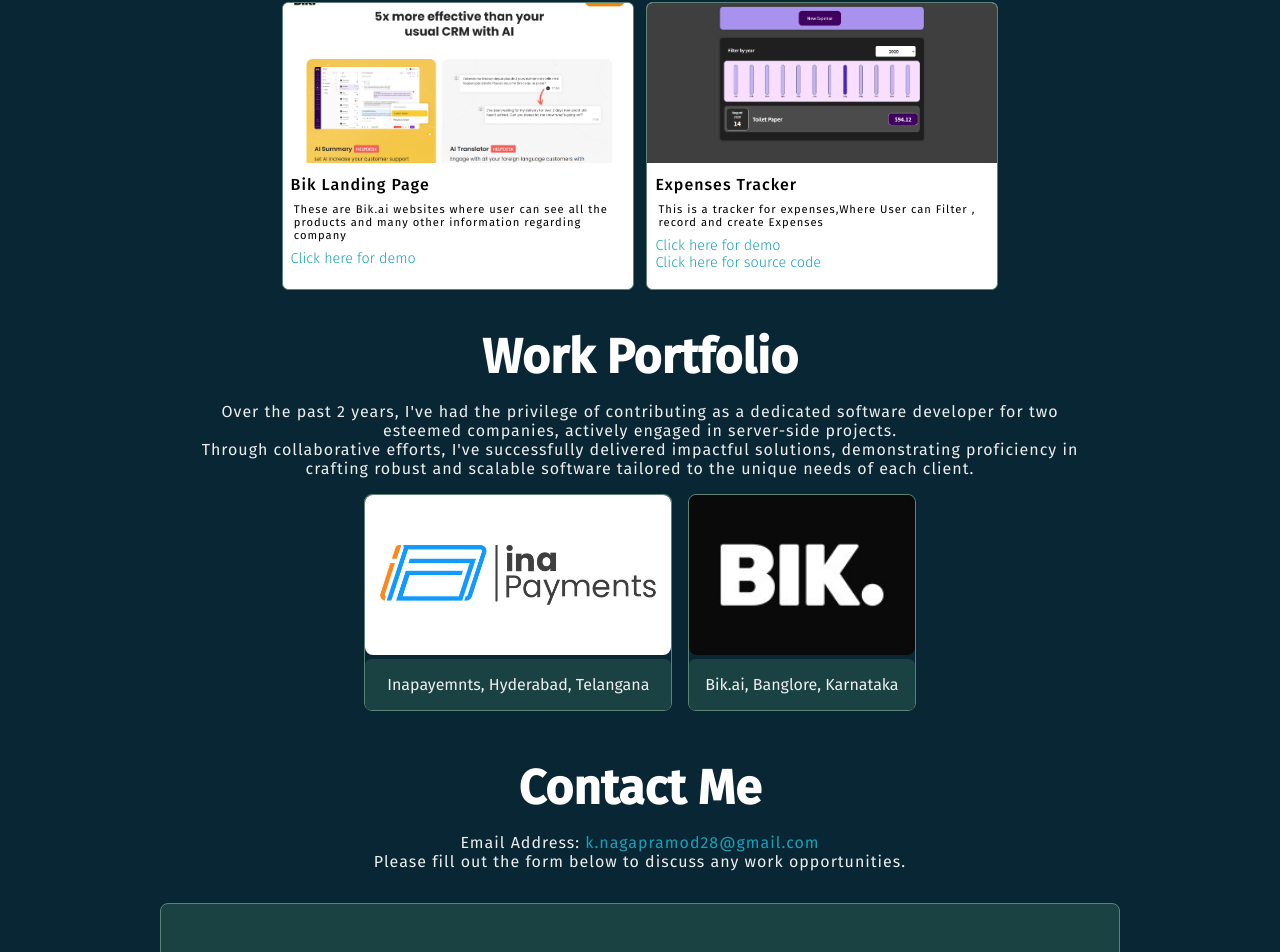
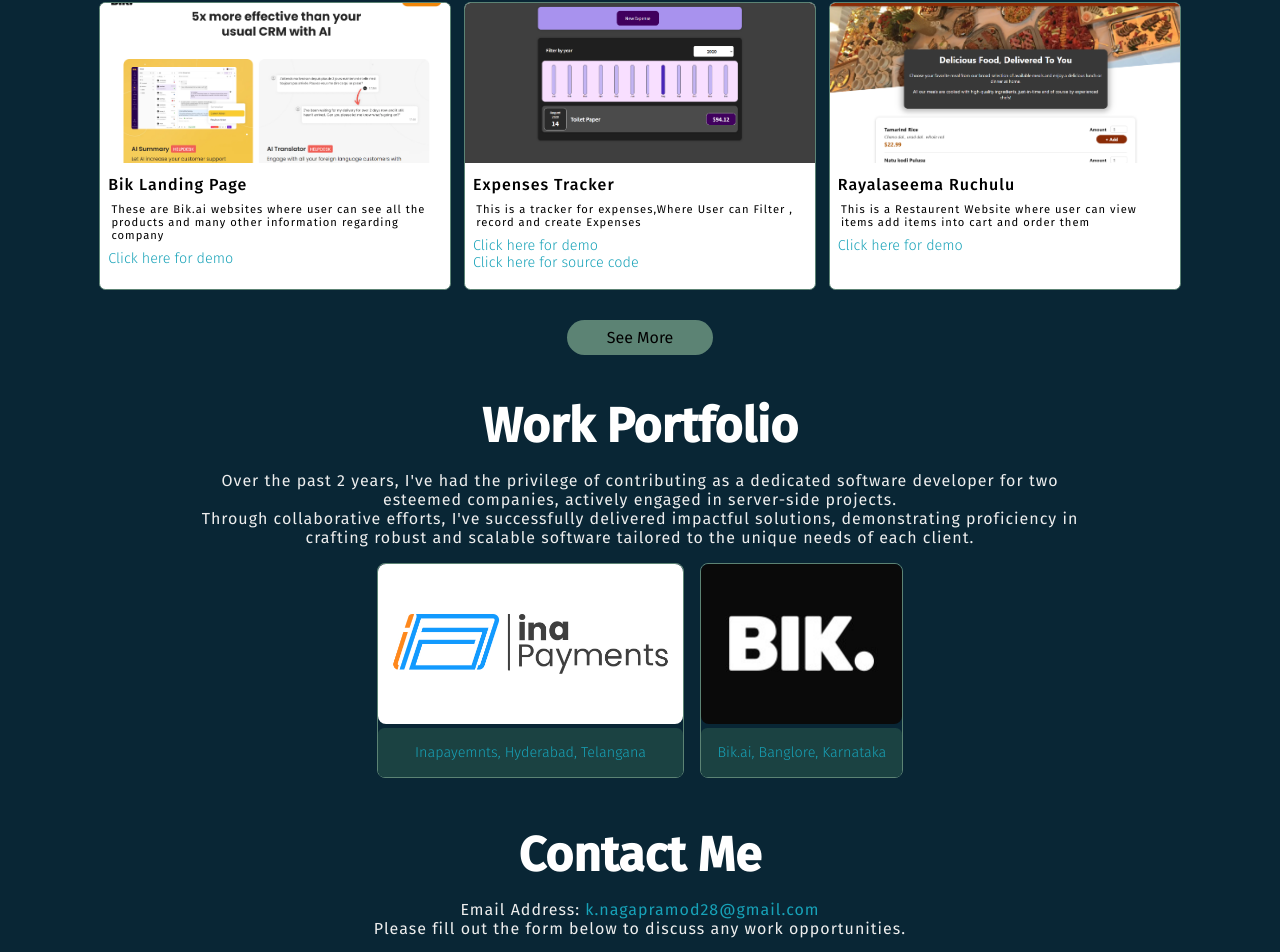
Before and after one commit to NagaPramodh/MyPortfolio, a React (Create React App) app: page / in a window 1280 px wide. Shown: the part 2018-2970 px from the top of the page. Built offline with nearby package versions, Linux system fonts and the light colour scheme; the HTML template or start-up script is replaced by a standard one.

Commit message:
change added

```diff
--- a/src/components/contact/contact.jsx
+++ b/src/components/contact/contact.jsx
@@ -28,15 +28,22 @@
           software tailored to the unique needs of each client.
         </p>
         <div className="clientsImgs">
+          <a
+            href="https://inapayments.com/"
+            target="_blank"
+            className="projectLink"
+          >
             <div className="clientDetails">
               <img src={Inapayments} alt="" className="clientImg" />
               <p className="details">Inapayemnts, Hyderabad, Telangana</p>
             </div>
-
+          </a>
+          <a href="https://bik.ai/" target="_blank" className="projectLink">
             <div className="clientDetails">
               <img src={Bik} alt="" className="clientImg" />
               <p className="details">Bik.ai, Banglore, Karnataka</p>
             </div>
+          </a>
         </div>
       </div>
 
--- a/src/components/portfolio/portfolioData.js
+++ b/src/components/portfolio/portfolioData.js
@@ -4,6 +4,9 @@
 import passer from "../../Assets/images/passer_screenshot.png";
 import bik from "../../Assets/images/bik_screenshot.png";
 import expenses from "../../Assets/images/expenses_screenshot.png";
+import foodApp from "../../Assets/images/foodApp.png";
+import mantra from "../../Assets/images/mantra_screenshot.png";
+import Tryp from "../../Assets/images/Tryp.png";
 export const portFolioData = [
   {
     id: 1,
@@ -58,7 +61,34 @@
     sourceCode: "https://github.com/NagaPramodh/Expenses-Tracker",
     status: "",
   },
+  {
+    id: 7,
+    img: foodApp,
+    projectName: "Rayalaseema Ruchulu",
+    desc: "This is a Restaurent Website where user can view items add items into cart and order them ",
+    projectLink: "https://nagapramodhfoodapp.netlify.app/",
+    // sourceCode: "https://github.com/NagaPramodh/Expenses-Tracker",
+    status: "",
+  },
 
+  {
+    id: 8,
+    img: mantra,
+    projectName: "Mantra Website",
+    desc: "This is a Static Website for Mantra Chatbot where people can view and get more details on how chatbot works ",
+    projectLink: "https://mantra-task-pramodh-2.netlify.app/",
+    // sourceCode: "https://github.com/NagaPramodh/Expenses-Tracker",
+    status: "",
+  },
+  {
+    id: 9,
+    img: Tryp,
+    projectName: "Tryp DataList",
+    desc: "It is a website containing data of various people who purchased item , this also includes pagination and entries per page as additional feature ",
+    projectLink: "https://pramodh-tryp.netlify.app/",
+    // sourceCode: "https://github.com/NagaPramodh/Expenses-Tracker",
+    status: "",
+  },
   //   {
   //     id: 7,
   //     img: scard,
--- a/src/components/portfolio/work.jsx
+++ b/src/components/portfolio/work.jsx
@@ -61,6 +61,7 @@
               )
             );
           })}
+      </div>
       {portFolioData.length > 6 && (
         <>
           {visibleProjects < portFolioData.length ? (
@@ -74,7 +75,6 @@
           )}
         </>
       )}
-      </div>
     </section>
   );
 };
```
Also changed, not shown: src/Assets/images/Tryp.png (added), src/Assets/images/foodApp.png (added). Lines whose indentation alone changed are shown as unchanged.
